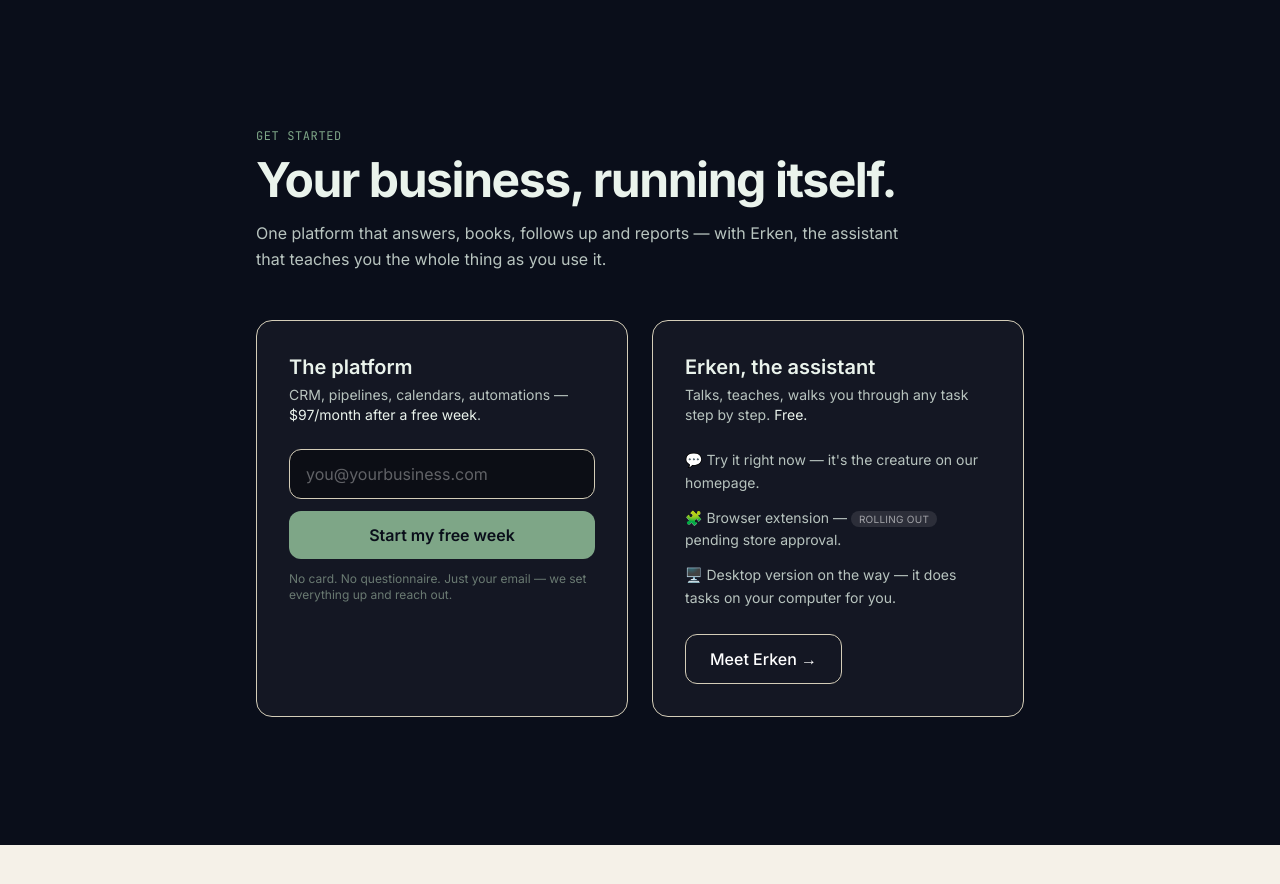
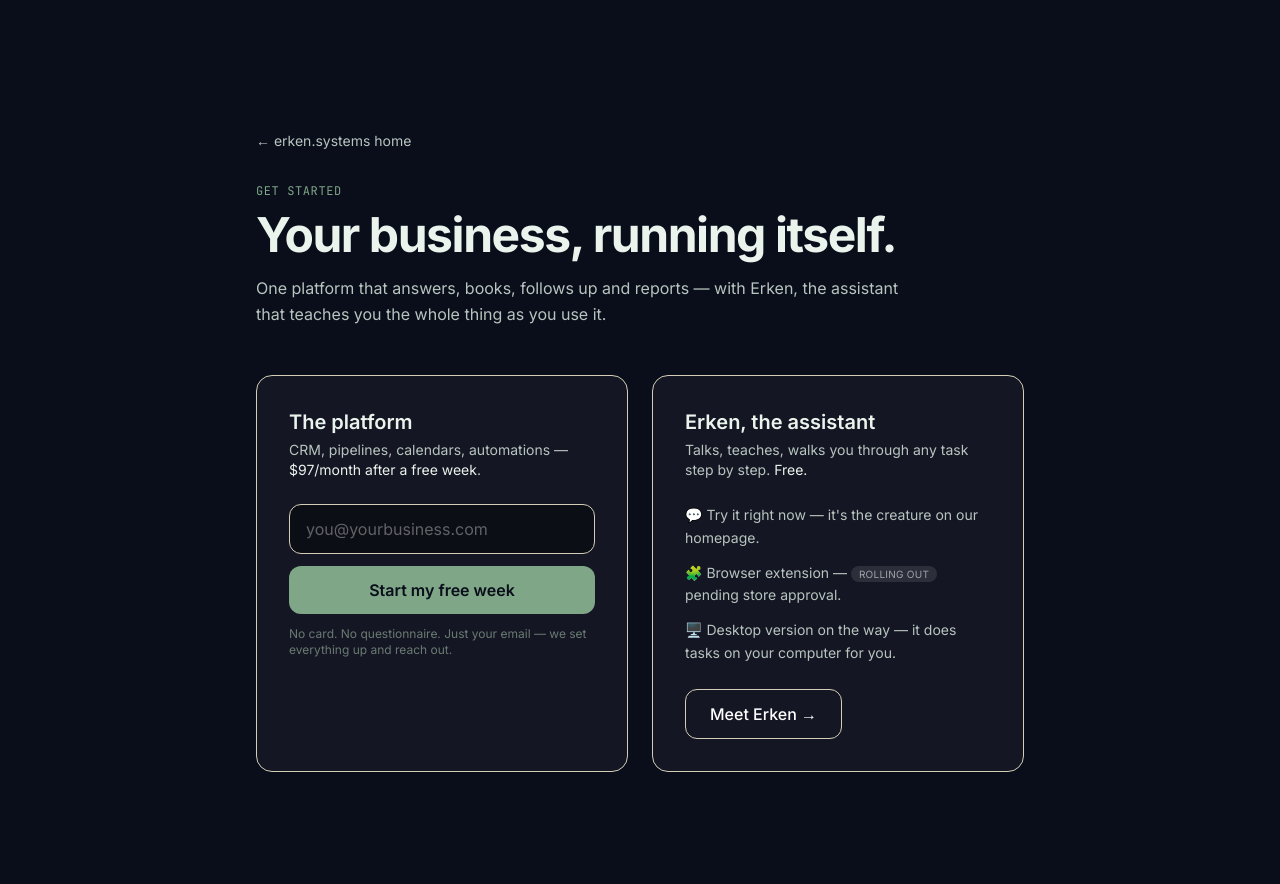
Before and after one commit to erkenov/erkenov.github.io, a Next.js app: page /start in a window 1280 px wide. Shown: the top 884 px of the page. Before the commit the page ends 845 px from the top, so only its background shows below. Built offline with nearby package versions, Linux system fonts and the light colour scheme.

Commit message:
hero CTA -> Try for free -> /start; /start gains a home link
The voice-call CTA belonged to the services positioning; Celly still
handles talking, the button now sells the product trial.

Co-Authored-By: RuFlo <ruv@ruv.net>

```diff
--- a/src/app/preview-v7/page.tsx
+++ b/src/app/preview-v7/page.tsx
@@ -34,7 +34,7 @@ const SECTIONS = [
     kicker: "Erken Systems",
     headline: "Full-spectrum business systems, with AI inside.",
     body: "If you can answer your phone, you can run an Erken system. Every business runs the same pipeline — leads come in, get captured, get tracked, get reported on. I build all four steps — bundled as one connected system, or piece by piece. Pick what you're missing. Workflow automation is the wiring between them. One operator. Any business.",
-    cta: "Talk to Shamil's AI assistant",
+    cta: "Try for free",
   },
   {
     side: "right" as const,
@@ -131,12 +131,14 @@ function Section({
           {body}
         </p>
         {cta && (
-          <button
-            onClick={() => window.__startErkenVoiceCall?.()}
+          /* CTA → the /start trial funnel (was the voice call — repositioned
+             2026-06-12: the site sells the products, Celly handles talking) */
+          <a
+            href="/start"
             className="mt-7 inline-flex items-center gap-2 rounded-lg bg-accent px-5 py-3 text-sm font-medium text-bg transition-all hover:bg-accent-hover"
           >
             {cta} →
-          </button>
+          </a>
         )}
       </div>
       {/* STACKED media — rendered OUTSIDE the text column so it breaks
--- a/src/app/start/page.tsx
+++ b/src/app/start/page.tsx
@@ -37,6 +37,12 @@ export default function StartPage() {
   return (
     <main className="min-h-screen bg-[#0A0E1A] px-6 py-20 text-[#EAF3EC] md:py-32">
       <div className="mx-auto max-w-3xl">
+        <a
+          href="/"
+          className="mb-8 inline-flex items-center gap-2 text-sm text-[#b8c4bf] transition-colors hover:text-white"
+        >
+          ← erken.systems home
+        </a>
         <p className="font-mono text-xs uppercase tracking-[0.05em] text-[#7ea687]">
           Get started
         </p>
```
